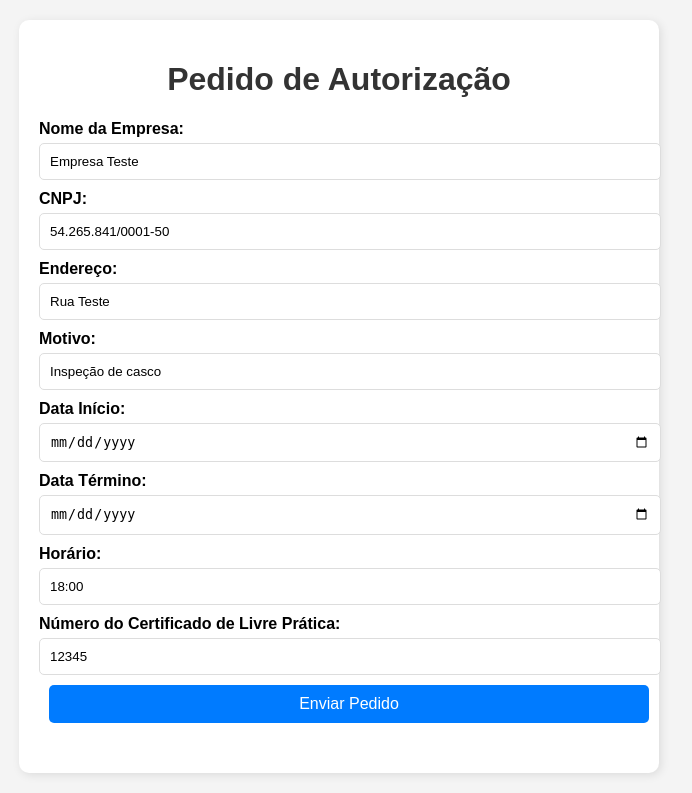
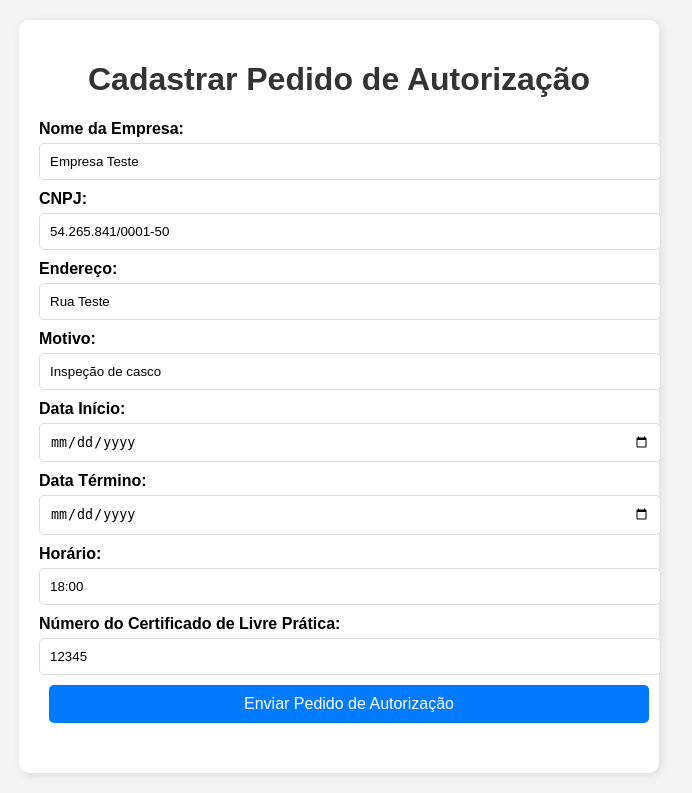
Before and after one commit to dimitricarneiro/embarcacoes, a Flask app: page /formulario-pedido in a window 1280 px wide. Shown: the part 75-868 px from the top of the page, without its empty margins (301-993 px from the left). Run offline with Flask 3, Linux system fonts and the light colour scheme; a user stored in the database is signed in.

Commit message:
Ajustes nos templates

```diff
--- a/app/auth_routes.py
+++ b/app/auth_routes.py
@@ -8,7 +8,7 @@ from flask import jsonify, session
 auth_bp = Blueprint("auth", __name__)
 
 @auth_bp.route("/login", methods=["GET", "POST"])
-@limiter.limit("5 per minute; 10 per hour")  # 🔹 5 tentativas por minuto, 10 por hora
+@limiter.limit("10 per minute; 30 per hour")  # 🔹 10 tentativas por minuto, 30 por hora
 def login():
     """ Página de login """
     if request.method == "POST":
--- a/app/routes.py
+++ b/app/routes.py
@@ -1,5 +1,5 @@
 # 🔹 Importações do Flask
-from flask import Blueprint, request, jsonify, render_template, Response, send_file
+from flask import Blueprint, request, jsonify, render_template, Response, send_file, redirect, url_for
 from app import limiter
 
 # 🔹 Flask-Login (Autenticação)
@@ -60,8 +60,11 @@ pedidos_bp = Blueprint('pedidos', __name__)
 
 @pedidos_bp.route('/')
 def home():
-    """Página inicial"""
-    return "<h1>Bem-vindo ao sistema de pedidos de autorização</h1>", 200
+    """Redireciona usuários não logados para a página de login"""
+    if not current_user.is_authenticated:
+        return redirect(url_for('auth.login'))  # 🔹 Redireciona para login
+    return redirect(url_for('pedidos.exibir_pedidos'))  # 🔹 Se logado, vai para /lista-pedidos
+
 
 @pedidos_bp.route('/api/pedidos-autorizacao', methods=['POST', 'GET'])
 @login_required
--- a/app/templates/formulario.html
+++ b/app/templates/formulario.html
@@ -3,7 +3,7 @@
 <head>
     <meta charset="UTF-8">
     <meta name="viewport" content="width=device-width, initial-scale=1.0">
-    <title>Pedido de Autorização</title>
+    <title>Cadastrar pedido de Autorização</title>
 
 <style>
     body {
@@ -117,7 +117,7 @@
 
 
 <div class="container">
-    <h1>Pedido de Autorização</h1>
+    <h1>Cadastrar Pedido de Autorização</h1>
     <form id="pedido-form">
         <label>Nome da Empresa:</label>
         <input type="text" id="nome_empresa" value="Empresa Teste" required>
@@ -143,7 +143,7 @@
         <label>Número do Certificado de Livre Prática:</label>
         <input type="text" id="num_certificado_livre_pratica" value="12345" required>
 
-        <button type="button" onclick="enviarPedido()">Enviar Pedido</button>
+        <button type="button" onclick="enviarPedido()">Enviar Pedido de Autorização</button>
     </form>
 
     <p id="mensagem"></p>
--- a/app/templates/lista-pedidos.html
+++ b/app/templates/lista-pedidos.html
@@ -3,7 +3,7 @@
 <head>
     <meta charset="UTF-8">
     <meta name="viewport" content="width=device-width, initial-scale=1.0">
-    <title>Lista de Pedidos</title>
+    <title>Meus Pedidos de Autorização</title>
 <style>
     body {
         font-family: Arial, sans-serif;
@@ -176,7 +176,9 @@
     <a href="/lista-pedidos"><button type="button">Limpar Filtros</button></a>
 </form>
 
-    <h1>Lista de Pedidos de Autorização</h1>
+<h2><a href="/formulario-pedido">Cadastrar novo pedido de autorização</a></h2><br><br>
+
+    <h1>Meus Pedidos de Autorização</h1>
 
     <table>
         <thead>
```
